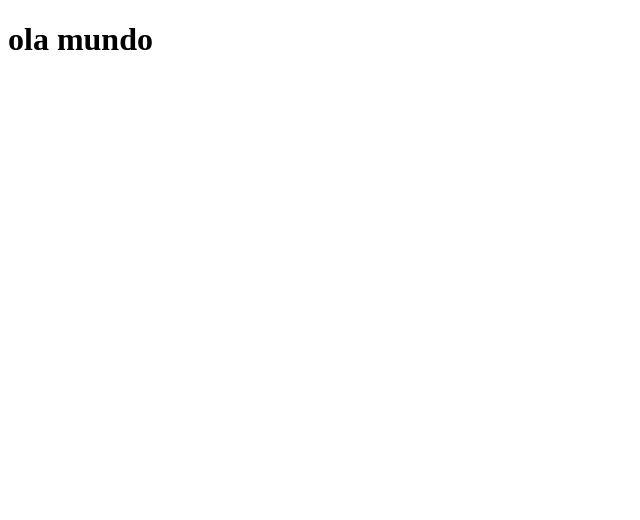
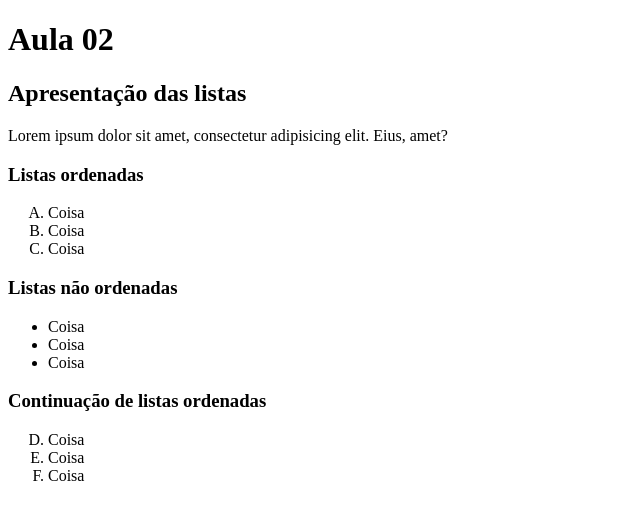
Before and after one commit to LucasMaciel404/newProject, a plain HTML site: page index.html in a window 1280 px wide. Shown: the whole page, without its empty margins (0-640 px from the left). Drawn offline with Linux system fonts and the light colour scheme.

Commit message:
apresentacao de listas

```diff
--- a/index.html
+++ b/index.html
@@ -6,6 +6,28 @@
     <title>Document</title>
 </head>
 <body>
-    <h1>ola mundo</h1>
+    <h1>Aula 02</h1>
+
+    <h2>Apresentação das listas</h2>
+    <p>Lorem ipsum dolor sit amet, consectetur adipisicing elit. Eius, amet?</p>
+
+    <h3>Listas ordenadas</h3>
+    <ol type="A">
+        <li>Coisa</li>
+        <li>Coisa</li>
+        <li>Coisa</li>
+    </ol>
+    <h3>Listas não ordenadas</h3>
+    <ul>
+        <li>Coisa</li>
+        <li>Coisa</li>
+        <li>Coisa</li>
+    </ul>
+    <h3>Continuação de listas ordenadas</h3>
+    <ol type="A" start="4">
+        <li>Coisa</li>
+        <li>Coisa</li>
+        <li>Coisa</li>
+    </ol>
 </body>
 </html>
```
